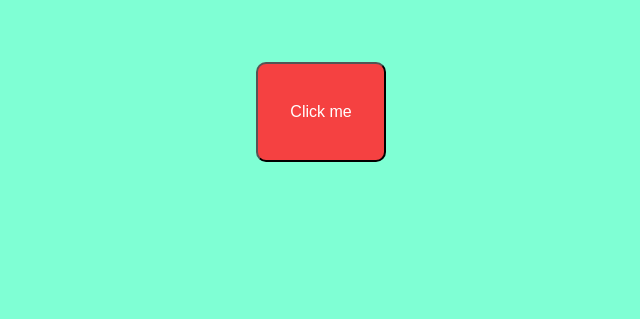
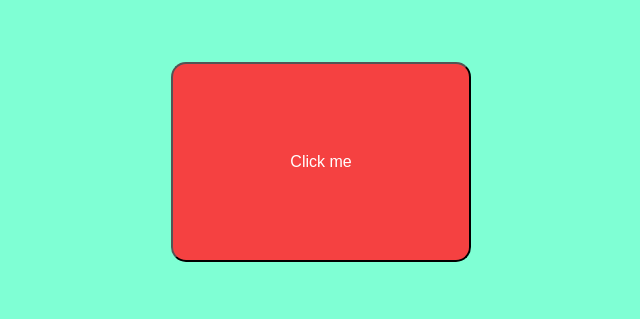
Before and after one commit to dikshitdhar/API, a plain HTML site: page index.html in a window 1280 px wide. Shown: the whole page, without its empty margins (319-959 px from the left). Drawn offline with Linux system fonts and the light colour scheme.

Commit message:
Update index.html

```diff
--- a/index.html
+++ b/index.html
@@ -5,14 +5,18 @@
     <style>
 
       .Abc{
+
         display: flex;
         padding: 50px;
         justify-content: center;
+        justify-content: center;
+        align-items: center;
+
       }
       .call-button {
-        height: 100px;
-        width: 50%px;
-        display: inline-block;
+
+        height: 200px;
+        width: 300px;
         background-color: #f54141;
         color: white;
         padding: 15px 32px;
@@ -21,10 +25,11 @@
         font-size: 16px;
         margin: 4px 2px;
         cursor: pointer;
-        border-radius: 10px;
+        border-radius: 15px;
 
       }
       .call-button:hover{
+        border-radius: 30px;
         transform: scale(1.2);
         transition: all 0.2s ease;
         box-shadow: 2px 5px 20px rgb(24, 173, 136);
```
